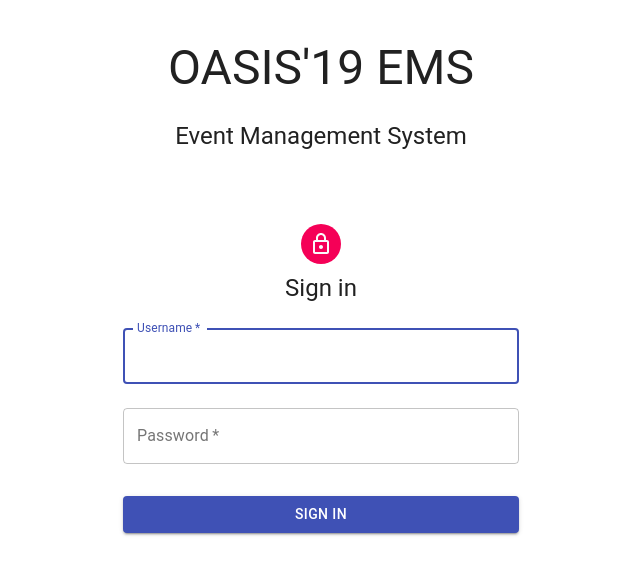
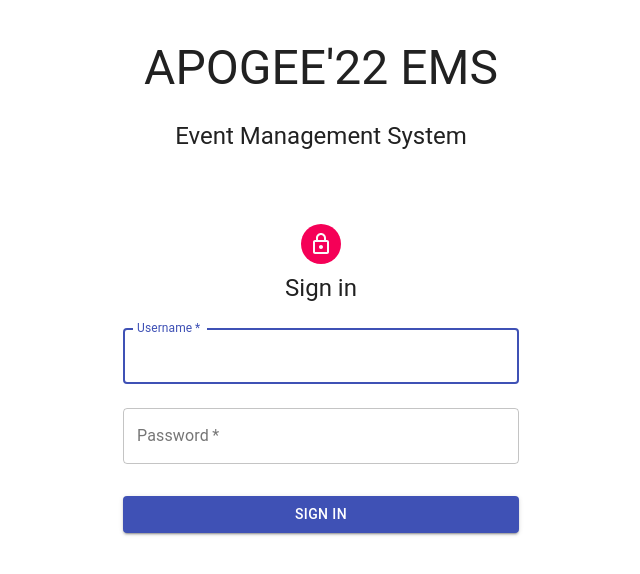
Before and after one commit to dvm-bitspilani/ems-portal, a React (Create React App) app: page / in a window 1280 px wide. Shown: the top 574 px of the page, without its empty margins (319-959 px from the left). Built offline with nearby package versions, Linux system fonts and the light colour scheme.

Commit message:
Heading Change

```diff
--- a/src/components/Signin/Signin.js
+++ b/src/components/Signin/Signin.js
@@ -68,7 +68,7 @@ function SignIn(props) {
         align="center"
         className={classes.header}
       >
-        OASIS'19 EMS
+        APOGEE'22 EMS
       </Typography>
       <Container component="main" maxWidth="xs">
         <CssBaseline />
```
